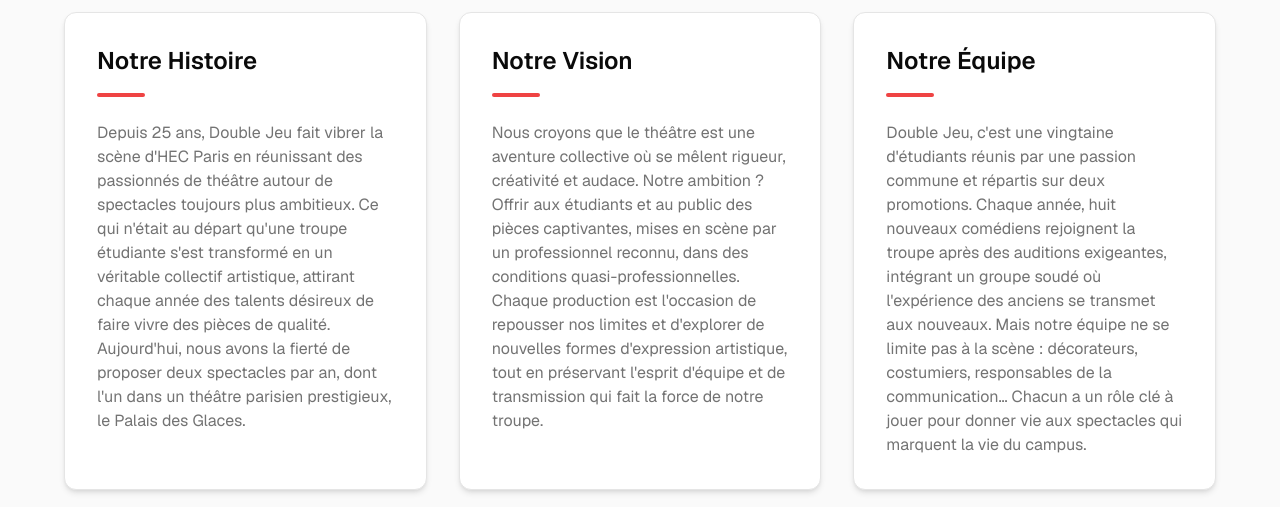
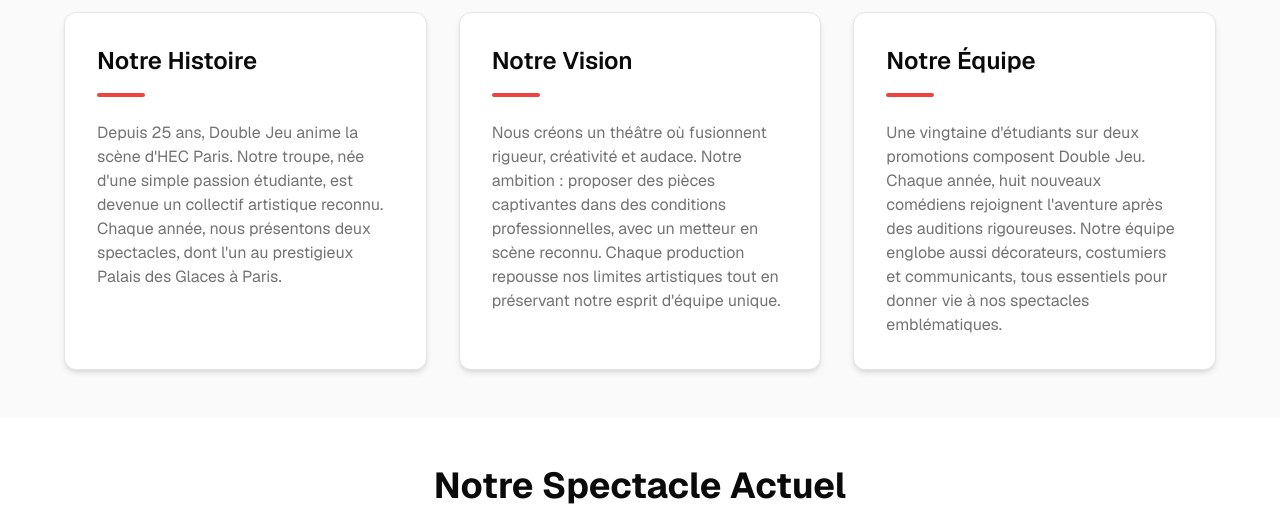
Before and after one commit to doublejeuhec/next-supabase-dj, a Next.js app: page / in a window 1280 px wide. Shown: the part 900-1407 px from the top of the page. Built offline with nearby package versions, Linux system fonts and the light colour scheme; no server answers.

Commit message:
about change

```diff
--- a/components/landing/AboutSection.tsx
+++ b/components/landing/AboutSection.tsx
@@ -11,14 +11,10 @@ const AboutSection = () => {
             </h3>
             <div className="w-12 h-1 bg-brand-red mb-6 rounded-full"></div>
             <p className="text-muted-foreground flex-grow">
-              Depuis 25 ans, Double Jeu fait vibrer la scène d'HEC Paris en
-              réunissant des passionnés de théâtre autour de spectacles toujours
-              plus ambitieux. Ce qui n'était au départ qu'une troupe étudiante
-              s'est transformé en un véritable collectif artistique, attirant
-              chaque année des talents désireux de faire vivre des pièces de
-              qualité. Aujourd'hui, nous avons la fierté de proposer deux
-              spectacles par an, dont l'un dans un théâtre parisien prestigieux,
-              le Palais des Glaces.
+              Depuis 25 ans, Double Jeu anime la scène d'HEC Paris. Notre
+              troupe, née d'une simple passion étudiante, est devenue un
+              collectif artistique reconnu. Chaque année, nous présentons deux
+              spectacles, dont l'un au prestigieux Palais des Glaces à Paris.
             </p>
           </div>
 
@@ -28,14 +24,11 @@ const AboutSection = () => {
             </h3>
             <div className="w-12 h-1 bg-brand-red mb-6 rounded-full"></div>
             <p className="text-muted-foreground flex-grow">
-              Nous croyons que le théâtre est une aventure collective où se
-              mêlent rigueur, créativité et audace. Notre ambition ? Offrir aux
-              étudiants et au public des pièces captivantes, mises en scène par
-              un professionnel reconnu, dans des conditions
-              quasi-professionnelles. Chaque production est l'occasion de
-              repousser nos limites et d'explorer de nouvelles formes
-              d'expression artistique, tout en préservant l'esprit d'équipe et
-              de transmission qui fait la force de notre troupe.
+              Nous créons un théâtre où fusionnent rigueur, créativité et
+              audace. Notre ambition : proposer des pièces captivantes dans des
+              conditions professionnelles, avec un metteur en scène reconnu.
+              Chaque production repousse nos limites artistiques tout en
+              préservant notre esprit d'équipe unique.
             </p>
           </div>
 
@@ -45,14 +38,11 @@ const AboutSection = () => {
             </h3>
             <div className="w-12 h-1 bg-brand-red mb-6 rounded-full"></div>
             <p className="text-muted-foreground flex-grow">
-              Double Jeu, c'est une vingtaine d'étudiants réunis par une passion
-              commune et répartis sur deux promotions. Chaque année, huit
-              nouveaux comédiens rejoignent la troupe après des auditions
-              exigeantes, intégrant un groupe soudé où l'expérience des anciens
-              se transmet aux nouveaux. Mais notre équipe ne se limite pas à la
-              scène : décorateurs, costumiers, responsables de la communication…
-              Chacun a un rôle clé à jouer pour donner vie aux spectacles qui
-              marquent la vie du campus.
+              Une vingtaine d'étudiants sur deux promotions composent Double
+              Jeu. Chaque année, huit nouveaux comédiens rejoignent l'aventure
+              après des auditions rigoureuses. Notre équipe englobe aussi
+              décorateurs, costumiers et communicants, tous essentiels pour
+              donner vie à nos spectacles emblématiques.
             </p>
           </div>
         </div>
```
